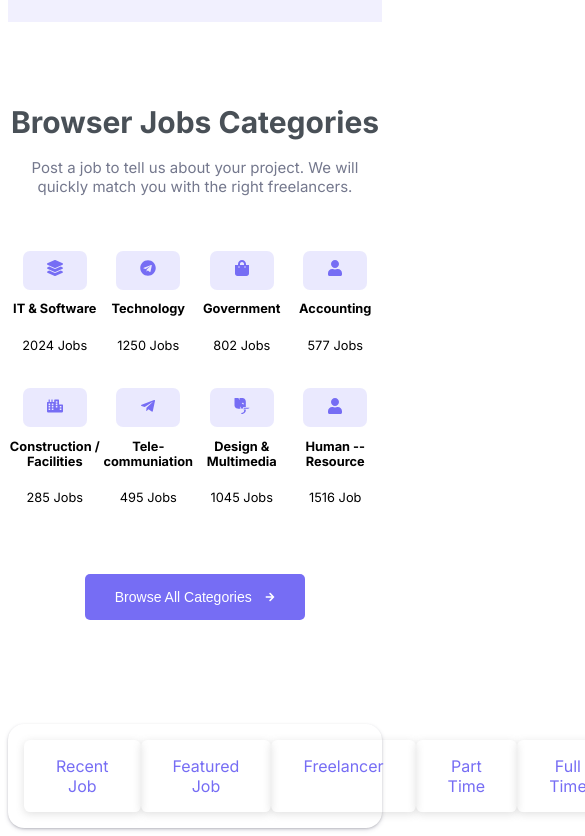
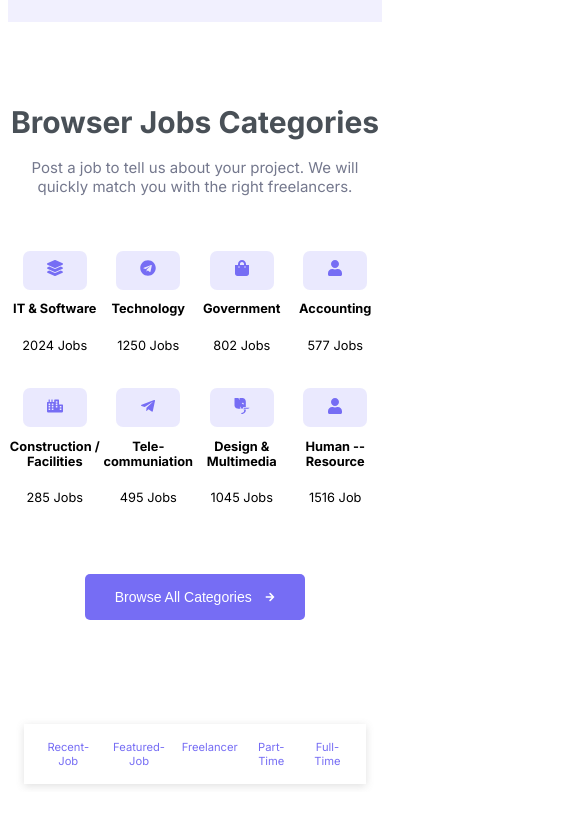
Before and after one commit to mawaisismail/codeHire-web-app-dev, a Next.js app: page / in a window 390 px wide. Shown: the part 808-1644 px from the top of the page, 585 px wide, since content can reach past the window. After the commit the page ends 1600 px from the top, so only its background shows below. Built offline with nearby package versions, Linux system fonts and the light colour scheme.

Commit message:
Job Nav Page Added

```diff
--- a/src/components/JobNavbar/JobNav.module.scss
+++ b/src/components/JobNavbar/JobNav.module.scss
@@ -1,26 +1,68 @@
 @use "/styles/mixins";
 @import "/styles/variables";
-
 .container {
-  max-width: 1300px;
-  border-radius: 1rem;
-  box-shadow: rgba(50, 50, 93, 0.25) 0 2px 5px -1px,
-    rgba(0, 0, 0, 0.3) 0px 1px 3px -1px;
+  max-width: 900px;
   nav {
     display: flex;
+    flex-wrap: wrap;
     justify-content: space-between;
-    text-align: center;
-
+    box-shadow: rgba(99, 99, 99, 0.2) 0 2px 8px 0;
     p {
       color: #766df4;
-      font-size: 1rem;
-      padding: 1rem 2rem;
-      border-radius: 0.4rem;
-      box-shadow: rgba(99, 99, 99, 0.2) 0 2px 8px 0;
+      border-radius: 8px;
+      margin: 0;
+      padding: 10px;
+      font-size: 16px;
       &:hover {
         color: white;
         background-color: #766df4;
       }
     }
+
+    @media only screen and (max-width: 768px) {
+      max-width: 550px;
+      flex-direction: row;
+      flex-wrap: nowrap;
+      padding: 0.7rem;
+      justify-content: space-around;
+
+      p {
+        margin: 0;
+        padding: 0.3rem;
+        text-align: center;
+        font-size: 0.7em;
+      }
+      p:hover {
+        background-color: #766df4;
+        margin: 0;
+        padding: 0.3rem;
+        text-align: center;
+        font-size: 0.7em;
+      }
+    }
   }
 }
+
+//.container {
+//  max-width: 1300px;
+//  border-radius: 1rem;
+//  box-shadow: rgba(50, 50, 93, 0.25) 0 2px 5px -1px,
+//    rgba(0, 0, 0, 0.3) 0px 1px 3px -1px;
+//  nav {
+//    display: flex;
+//    justify-content: space-between;
+//    text-align: center;
+//
+//    p {
+//      color: #766df4;
+//      font-size: 1rem;
+//      padding: 1rem 2rem;
+//      border-radius: 0.4rem;
+//      box-shadow: rgba(99, 99, 99, 0.2) 0 2px 8px 0;
+//      &:hover {
+//        color: white;
+//        background-color: #766df4;
+//      }
+//    }
+//  }
+//}
--- a/src/components/JobNavbar/JobNav.tsx
+++ b/src/components/JobNavbar/JobNav.tsx
@@ -5,11 +5,11 @@ export const JobNav = () => {
   return (
     <Container className={styles.container}>
       <nav>
-        <p>Recent Job</p>
-        <p>Featured Job</p>
+        <p>Recent-Job</p>
+        <p>Featured-Job</p>
         <p>Freelancer</p>
-        <p>Part Time</p>
-        <p>Full Time</p>
+        <p>Part-Time</p>
+        <p>Full-Time</p>
       </nav>
     </Container>
   );
```
